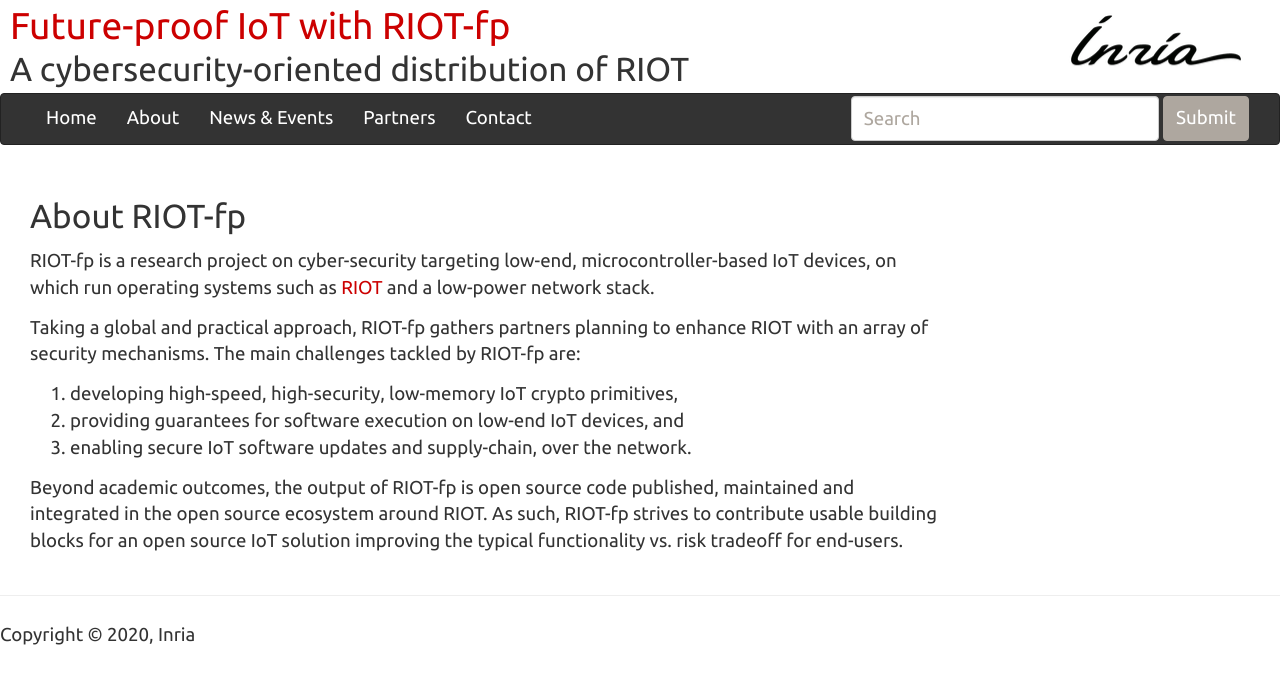
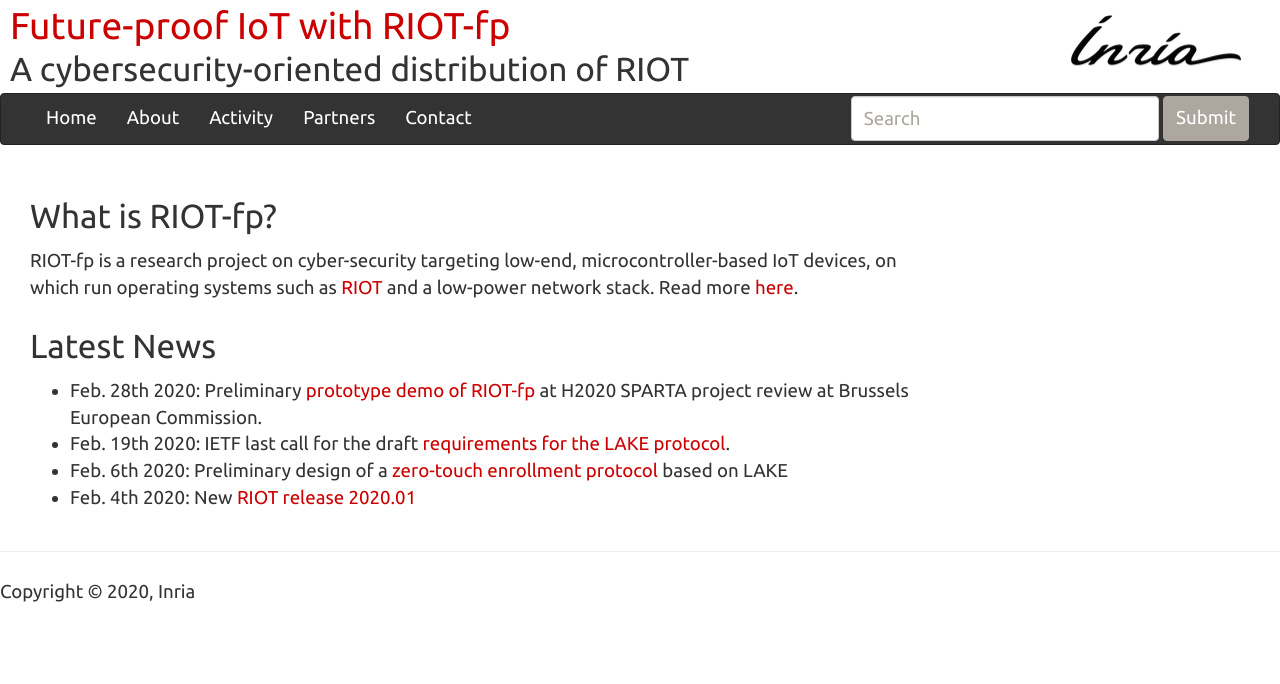
Before and after one commit to future-proof-iot/future-proof-iot.github.io, a Jekyll site: the page built from index.md, in a window 1280 px wide. Shown: the top 684 px of the page. Built offline with Jekyll 4.4.1, drawn with Linux system fonts in a browser that asks for light colours; nearby versions of some CDN libraries; our own code applies the rules of GitHub Pages for plain Markdown files.

Commit message:
News: added latest

```diff
--- a/_config.yml
+++ b/_config.yml
@@ -32,7 +32,7 @@
   link: /
 - name: About
   link: about
-- name: News & Events
+- name: Activity
   link: events
 - name: Partners
   link: partners
--- a/index.md
+++ b/index.md
@@ -3,14 +3,13 @@
 title: RIOT-fp : A cybersecurity-oriented distribution of RIOT
 ---
 
-## About RIOT-fp
+## What is RIOT-fp?
 
-RIOT-fp is a research project on cyber-security targeting low-end, microcontroller-based IoT devices, on which run operating systems such as [RIOT](https://github.com/RIOT-OS/RIOT) and a low-power network stack.
+RIOT-fp is a research project on cyber-security targeting low-end, microcontroller-based IoT devices, on which run operating systems such as [RIOT](https://github.com/RIOT-OS/RIOT) and a low-power network stack. Read more [here](https://future-proof-iot.github.io/about).
 
-Taking a global and practical approach, RIOT-fp gathers partners planning to enhance RIOT with an array of security mechanisms. The main challenges tackled by RIOT-fp are:
+## Latest News
 
-1. developing high-speed, high-security, low-memory IoT crypto primitives,
-2. providing guarantees for software execution on low-end IoT devices, and
-3. enabling secure IoT software updates and supply-chain, over the network.
-
-Beyond academic outcomes, the output of RIOT-fp is open source code published, maintained and integrated in the open source ecosystem around RIOT. As such, RIOT-fp strives to contribute usable building blocks for an open source IoT solution improving the typical functionality vs. risk tradeoff for end-users.
+- Feb. 28th 2020: Preliminary [prototype demo of RIOT-fp](files/(2020-02)-SPARTA-RIOT-fp-demo.pdf) at H2020 SPARTA project review at Brussels European Commission.
+- Feb. 19th 2020: IETF last call for the draft [requirements for the LAKE protocol](https://tools.ietf.org/html/draft-ietf-lake-reqs-01).
+- Feb. 6th 2020: Preliminary design of a [zero-touch enrollment protocol](https://tools.ietf.org/html/draft-selander-ace-ake-authz-00) based on LAKE
+- Feb. 4th 2020: New [RIOT release 2020.01](https://github.com/RIOT-OS/RIOT/tree/2020.01)
```
Also changed, not shown: contact.md (+2 -3 lines), 1 other file.
